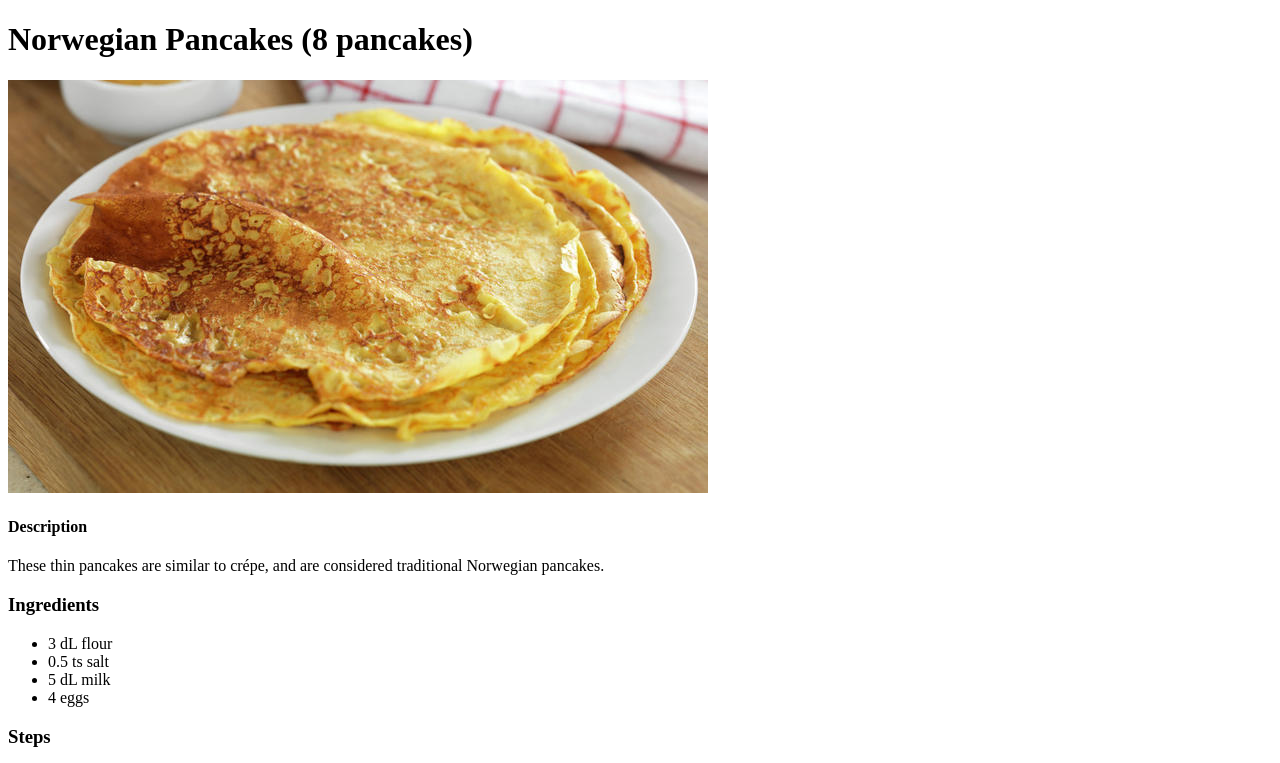
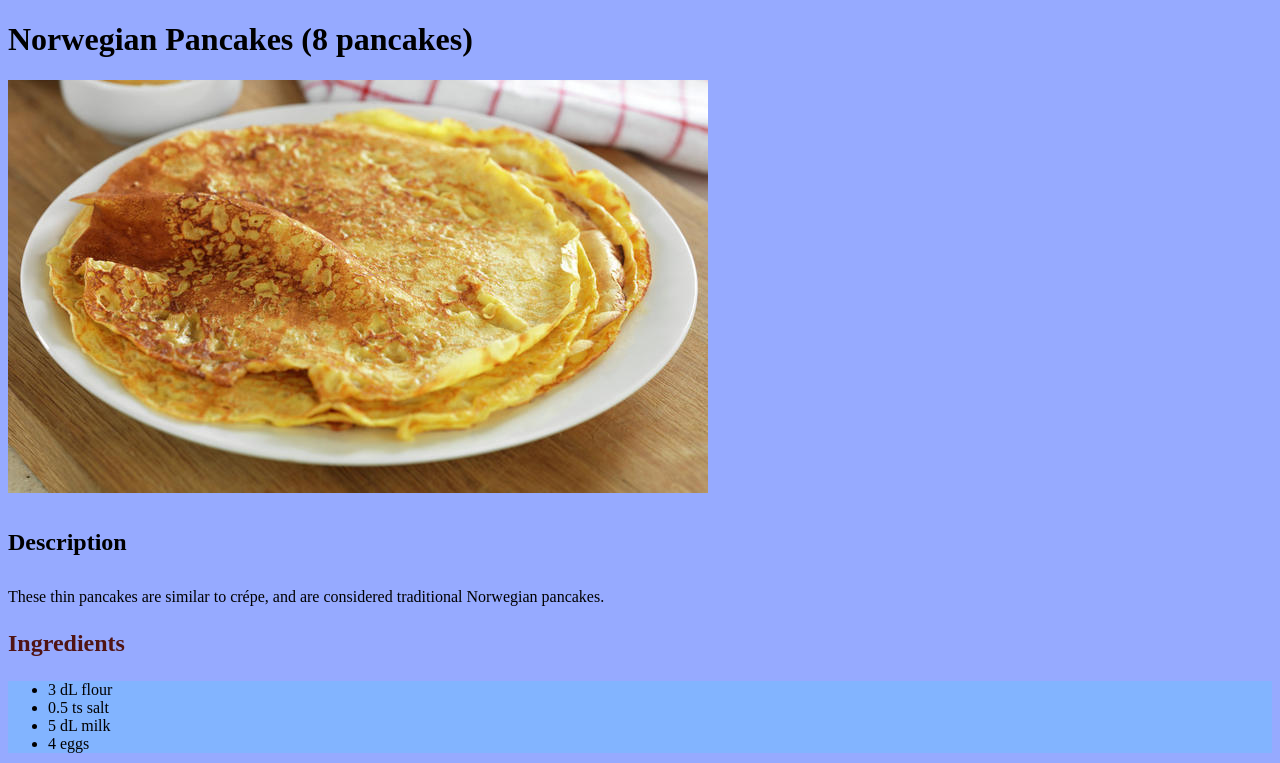
Before and after one commit to andnes97/odin-recipes, a plain HTML site: page recipes/pancakes.html in a window 1280 px wide. Shown: the top 763 px of the page. Drawn offline with Linux system fonts and the light colour scheme.

Commit message:
add style.css and connect all sites to this

```diff
--- a/recipes/pancakes.html
+++ b/recipes/pancakes.html
@@ -3,6 +3,7 @@
 <head>
     <meta charset="UTF-8">
     <title>Pancakes | Odin Recipes</title>
+    <link rel="stylesheet" href="../style.css">
 </head>
 
 <body>
--- /dev/null
+++ b/style.css
@@ -0,0 +1,22 @@
+* {
+    background-color: rgb(150, 170, 255);
+}
+
+h1 {
+    font-size: 32px;
+}
+
+h3 {
+    color: rgb(80, 20, 20);
+    font-size: 24px;
+}
+
+h4 {
+    font-size: 24px;
+}
+
+ul,
+ol,
+li {
+    background-color: rgb(130, 180, 255);
+}
```
Also changed, not shown: index.html (+1 -0 lines), recipes/waffles.html (+1 -0 lines).
